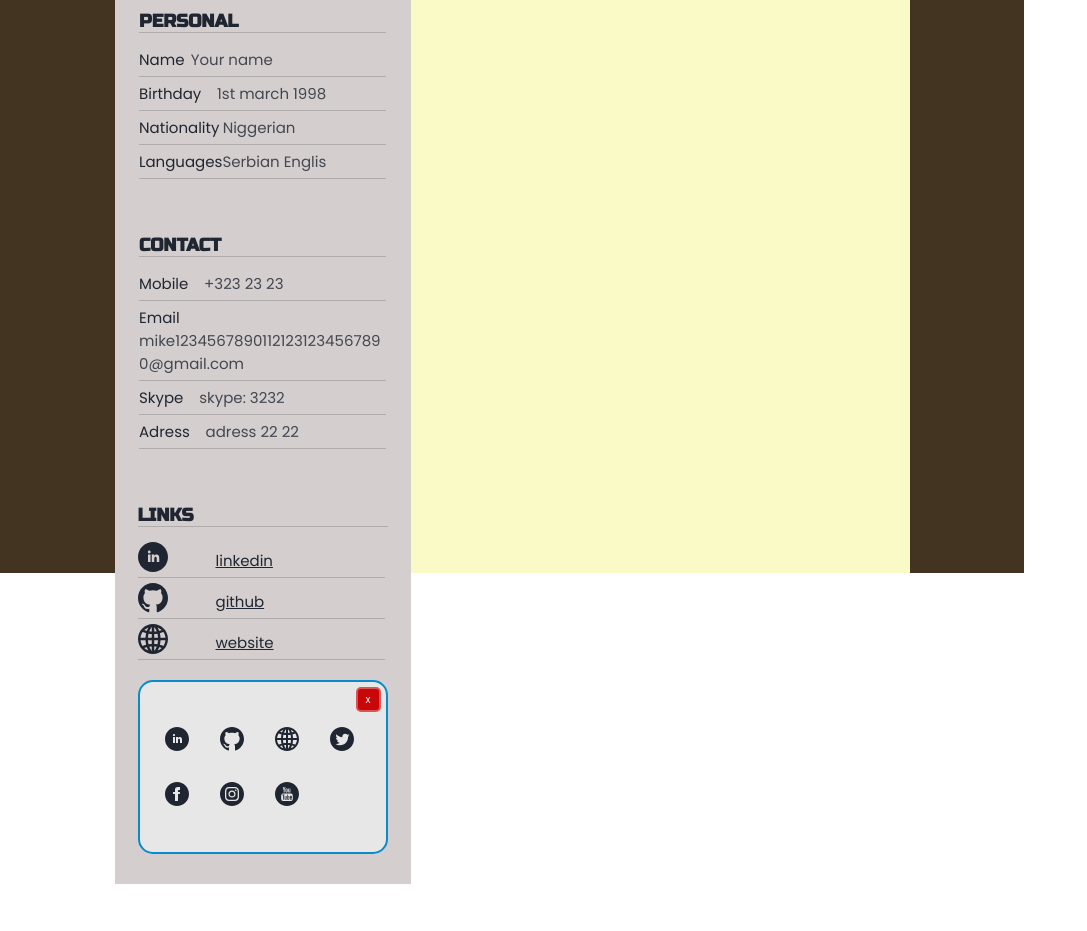
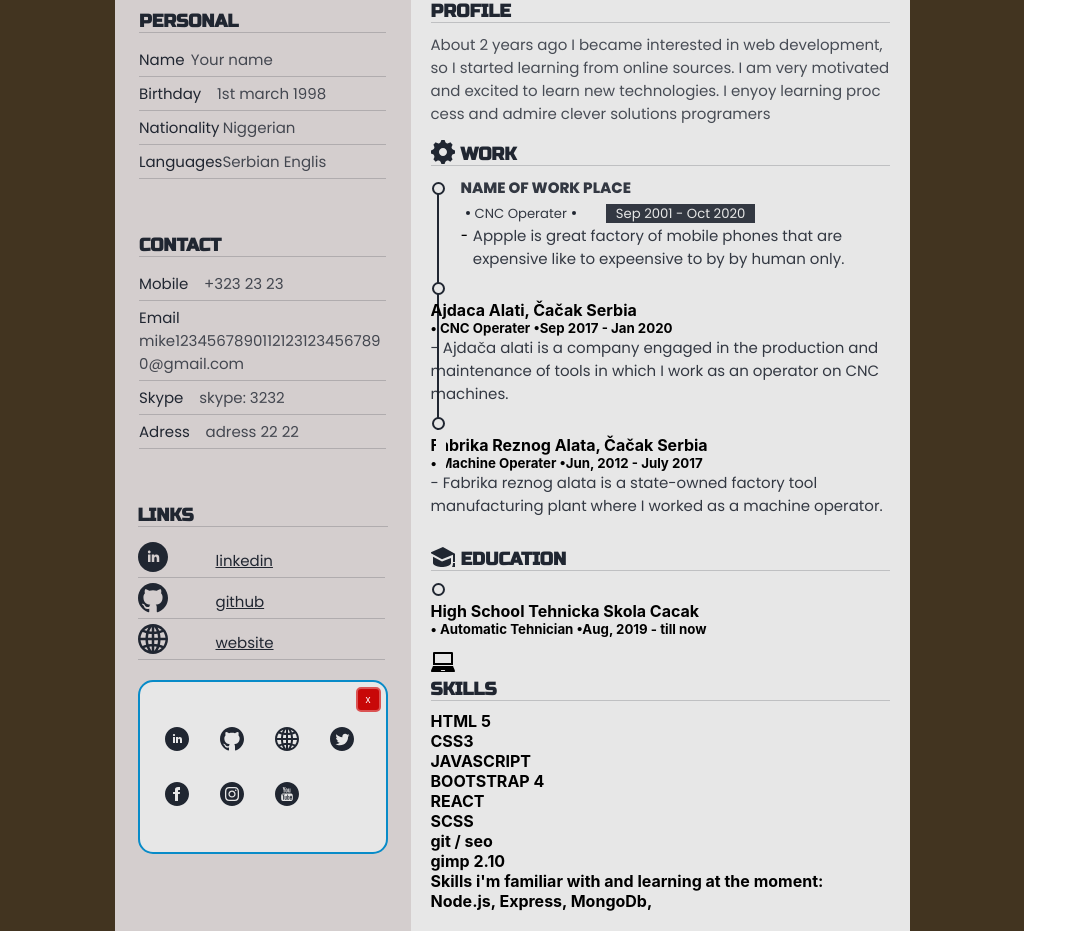
Before and after one commit to Aleksandar-Jocovic/CV-Free, a React (Create React App) app: page / in a window 1280 px wide. Shown: the part 440-1371 px from the top of the page, without its empty margins (0-1087 px from the left). Before the commit the page ends 1324 px from the top, so only its background shows below. Built offline with nearby package versions, Linux system fonts and the light colour scheme.

Commit message:
Work item. Vertical line next.

```diff
--- a/src/components/cv/Cv.js
+++ b/src/components/cv/Cv.js
@@ -2,7 +2,7 @@ import React from 'react'
 import Text from '../text/Text'
 import Header from './Header'
 import SideInfo from './SideInfo'
-
+import MainSection from './MainSection'
 import './cv.css'
 
 const Cv = () => {
@@ -10,7 +10,10 @@ const Cv = () => {
   return (
     <div className="pdf">
       <Header />
-      <SideInfo />
+      <div style={{ display: 'flex' }}>
+        <SideInfo />
+        <MainSection />
+      </div>
     </div>
   )
 }
--- /dev/null
+++ b/src/components/cv/MainSection.js
@@ -0,0 +1,140 @@
+import React from 'react'
+import './mainSection.css'
+import Text from '../text/Text'
+
+const MainSection = () => {
+
+  const values = {
+    profile: 'About 2 years ago I became interested in web development, so I started learning from online sources. I am very motivated and excited to learn new technologies. I enyoy learning proccess and admire clever solutions programers',
+    title: 'name of work place',
+    position: 'CNC Operater',
+    time: 'Sep 2001 - Oct 2020',
+    description: 'Appple is great factory of mobile phones that are expensive like to expeensive to by by human only.'
+  }
+  return (
+    <section>
+      <div className="profile">
+        <h3 className="sectionTitle">profile</h3>
+        <Text initialValue={values.profile} textType="listText" />
+      </div>
+
+      <div className="work">
+        <div className="vertical-line"></div>
+        <div className="about-me-header">
+          <svg xmlns="http://www.w3.org/2000/svg" width="24" height="24" viewBox="0 0 24 24">
+            <path
+              d="M24 13.616v-3.232c-1.651-.587-2.694-.752-3.219-2.019v-.001c-.527-1.271.1-2.134.847-3.707l-2.285-2.285c-1.561.742-2.433 1.375-3.707.847h-.001c-1.269-.526-1.435-1.576-2.019-3.219h-3.232c-.582 1.635-.749 2.692-2.019 3.219h-.001c-1.271.528-2.132-.098-3.707-.847l-2.285 2.285c.745 1.568 1.375 2.434.847 3.707-.527 1.271-1.584 1.438-3.219 2.02v3.232c1.632.58 2.692.749 3.219 2.019.53 1.282-.114 2.166-.847 3.707l2.285 2.286c1.562-.743 2.434-1.375 3.707-.847h.001c1.27.526 1.436 1.579 2.019 3.219h3.232c.582-1.636.75-2.69 2.027-3.222h.001c1.262-.524 2.12.101 3.698.851l2.285-2.286c-.744-1.563-1.375-2.433-.848-3.706.527-1.271 1.588-1.44 3.221-2.021zm-12 2.384c-2.209 0-4-1.791-4-4s1.791-4 4-4 4 1.791 4 4-1.791 4-4 4z" />
+          </svg>
+          <h3 className="sectionTitle">Work</h3>
+        </div>
+
+        <div className="work-item">
+          <svg className="white-circle" height="15" width="15">
+            <circle cx="7.5" cy="7.5" r="5.5" stroke="rgb(32, 38, 49)" stroke-width="2" fill="rgb(231, 231, 231)" />
+          </svg>
+          <Text initialValue={values.title} textType='work-edu-title' />
+          <div className="work-edu-position-time">
+            <svg height="4" width="4">
+              <circle cx="2" cy="2" r="2" fill="rgb(32, 38, 49)" />
+            </svg>
+            <Text initialValue={values.position} textType="work-edu-position" />
+            <svg height="4" width="4">
+              <circle cx="2" cy="2" r="2" fill="rgb(32, 38, 49)" />
+            </svg>
+            <Text initialValue={values.time} textType="work-edu-time" />
+          </div>
+          <div style={{ display: 'flex', marginLeft: '30px' }}>
+            <span>-</span><Text initialValue={values.description} textType="work-edu-description" />
+          </div>
+        </div>
+
+        <div className="work-item">
+          <svg height="15" width="15">
+            <circle cx="7.5" cy="7.5" r="5.5" stroke="rgb(32, 38, 49)" stroke-width="2" fill="rgb(231, 231, 231)" />
+          </svg>
+          <h4>Ajdaca Alati, Čačak Serbia</h4>
+          <h5>&#8226; CNC Operater &#8226;<span>Sep 2017 - Jan 2020</span></h5>
+          <p>- Ajdača alati is a company engaged in the production and
+          maintenance of tools in which I work as an operator on CNC machines.
+          </p>
+        </div>
+
+        <div className="work-item">
+          <svg height="15" width="15">
+            <circle cx="7.5" cy="7.5" r="5.5" stroke="rgb(32, 38, 49)" stroke-width="2" fill="rgb(231, 231, 231)" />
+          </svg>
+          <div className="vertical-line-mask"></div>
+          <h4>Fabrika Reznog Alata, Čačak Serbia</h4>
+          <h5>&#8226; Machine Operater &#8226;<span>Jun, 2012 - July 2017</span></h5>
+          <p>- Fabrika reznog alata is a state-owned factory tool
+            manufacturing plant where I worked as a machine operator.</p>
+        </div>
+
+      </div>
+
+      <div className="work">
+
+        <div className="about-me-header">
+          <svg xmlns="http://www.w3.org/2000/svg" width="24" height="24" viewBox="0 0 24 24">
+            <path
+              d="M20 12.875v5.068c0 2.754-5.789 4.057-9 4.057-3.052 0-9-1.392-9-4.057v-6.294l9 4.863 9-3.637zm-8.083-10.875l-12.917 5.75 12 6.5 11-4.417v7.167h2v-8.25l-12.083-6.75zm13.083 20h-4c.578-1 1-2.5 1-4h2c0 1.516.391 2.859 1 4z" />
+          </svg>
+          <h3 className="sectionTitle">education</h3>
+        </div>
+
+        <div className="work-item">
+          <svg height="15" width="15">
+            <circle cx="7.5" cy="7.5" r="5.5" stroke="rgb(32, 38, 49)" stroke-width="2" fill="rgb(231, 231, 231)" />
+          </svg>
+          <h4>High School Tehnicka Skola Cacak</h4>
+          <h5>&#8226; Automatic Tehnician &#8226;<span>Aug, 2019 - till now</span></h5>
+        </div>
+      </div>
+
+      <div className="skills">
+        <svg xmlns="http://www.w3.org/2000/svg" width="24" height="24" viewBox="0 0 24 24">
+          <path
+            d="M22 3.2c0-.663-.537-1.2-1.2-1.2h-17.6c-.663 0-1.2.537-1.2 1.2v11.8h20v-11.8zm-2 9.8h-16v-9h16v9zm2 3h-20c-.197.372-2 4.582-2 4.998 0 .522.418 1.002 1.002 1.002h21.996c.584 0 1.002-.48 1.002-1.002 0-.416-1.803-4.626-2-4.998zm-12.229 5l.467-1h3.523l.467 1h-4.457z" />
+        </svg>
+        <h3 className="sectionTitle">skills</h3>
+        <div className="skills-items">
+          <div className="skills-item">
+            <h4>HTML 5</h4>
+            <div className="progress"></div>
+          </div>
+          <div className="skills-item">
+            <h4>CSS3</h4>
+            <div className="progress"></div>
+          </div>
+          <div className="skills-item">
+            <h4>JAVASCRIPT</h4>
+            <div className="progress"></div>
+          </div>
+          <div className="skills-item">
+            <h4>BOOTSTRAP 4</h4>
+            <div className="progress"></div>
+          </div>
+          <div className="skills-item">
+            <h4>REACT</h4>
+            <div className="progress"></div>
+          </div>
+          <div className="skills-item">
+            <h4>SCSS</h4>
+            <div className="progress"></div>
+          </div>
+          <div className="skills-item">
+            <h4>git / seo</h4>
+            <div className="progress"></div>
+          </div>
+          <div className="skills-item">
+            <h4>gimp 2.10</h4>
+            <div className="progress"></div>
+          </div>
+        </div>
+        <h4>Skills i'm familiar with and learning at the moment: Node.js, Express, MongoDb,</h4>
+      </div>
+    </section>
+  )
+}
+
+export default MainSection
--- a/src/components/cv/cv.css
+++ b/src/components/cv/cv.css
@@ -4,7 +4,7 @@
 .pdf {
   margin: 0 auto;
   width: 795px;
-  height: 843px;
+
   background: rgb(250, 250, 198);
 }
 
@@ -26,11 +26,11 @@
 }
 
 h4 {
-  font-size: 15px;
+/*   font-size: 15px;
   text-transform: uppercase;
   font-family: 'Poppins', sans-serif;
   color: var(--dark);
-  margin-bottom: 10px;
+  margin-bottom: 10px; */
 }
 
 p {
--- /dev/null
+++ b/src/components/cv/mainSection.css
@@ -0,0 +1,107 @@
+.about-me-header {
+  margin-top: -10px;
+
+}
+
+section {
+  background: var(--light);
+  padding: 20px;
+}
+.about-me-header  svg {
+    width: 24px;
+    height: 24px;
+    fill: var(--dark);
+    position: relative;
+    top: 25px;
+}
+
+.work {
+  width: 100%;
+  overflow: hidden;
+  position: relative;
+  margin-bottom: 3px;
+}
+.work  h3 {
+  padding-left: 30px;
+}
+.work-edu-title {
+  padding-left: 30px;
+  opacity: 0.9;
+  margin-bottom: 5px;
+  font-size: 15px;
+  text-transform: uppercase;
+  font-family: 'Poppins', sans-serif;
+  color: var(--dark);
+  margin-bottom: 5px;
+  font-weight: 800;
+}
+.work-edu-description {
+  padding-left: 5px;
+}
+.work-item span {
+/*   display: inline-block;
+  color: red; */
+}
+
+.work-item {
+  margin-bottom: 10px;
+  position: relative;
+}
+.white-circle {
+  position: absolute;
+  top: 5px;
+  left: 0px;
+  z-index: 3;
+}
+.work-edu-position {
+  font-family: 'Poppins', sans-serif;
+  color: var(--dark);
+  font-weight: 400;
+  padding-left: unset;
+  font-size: 13.2px;
+  z-index: 1;
+  margin: 0;
+}
+
+.work-edu-position-time {
+  display: flex;
+  margin-left: 30px;
+}
+
+.work-edu-position-time svg {
+  position: relative;
+  top: 7px;
+  margin: 0 5px;
+  fill: var(--dark);
+}
+.work-edu-time {
+  font-family: 'Poppins', sans-serif;
+  color: var(--dark);
+  font-size: 13.2px;
+  font-weight: 400;
+  background: var(--dark);
+  color: var(--light);
+  margin-left: 25px;
+  height: 19px;
+  padding: 0 10px;
+}
+
+
+.vertical-line-mask {
+  position: absolute;
+  top: 15px;
+  left: 5px;
+  width: 10px;
+  height: 310%;
+  background: var(--light);
+}
+
+.vertical-line {
+  position: absolute;
+  top: 65px;
+  left: 6px;
+  width: 2px;
+  height: 100%;
+  background: var(--dark);
+  z-index: 0;
+}
```
